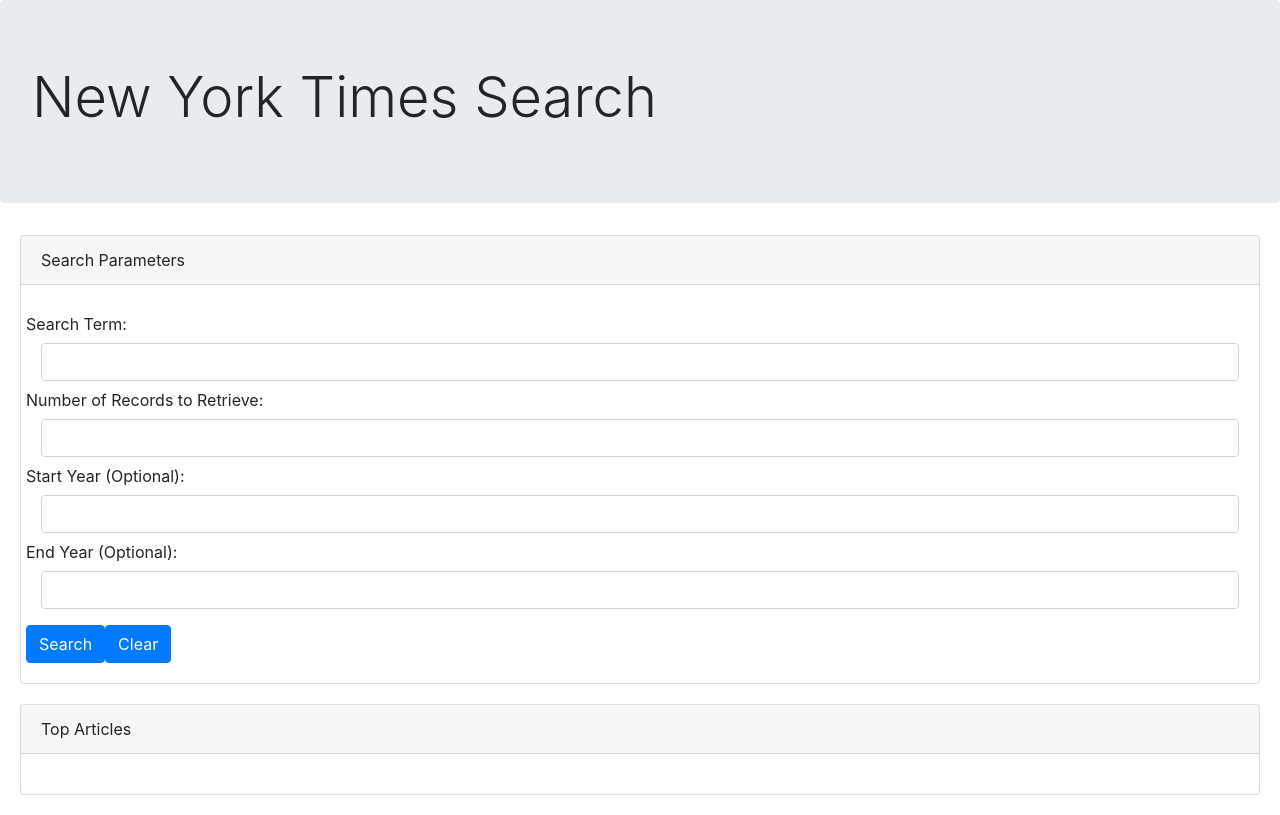
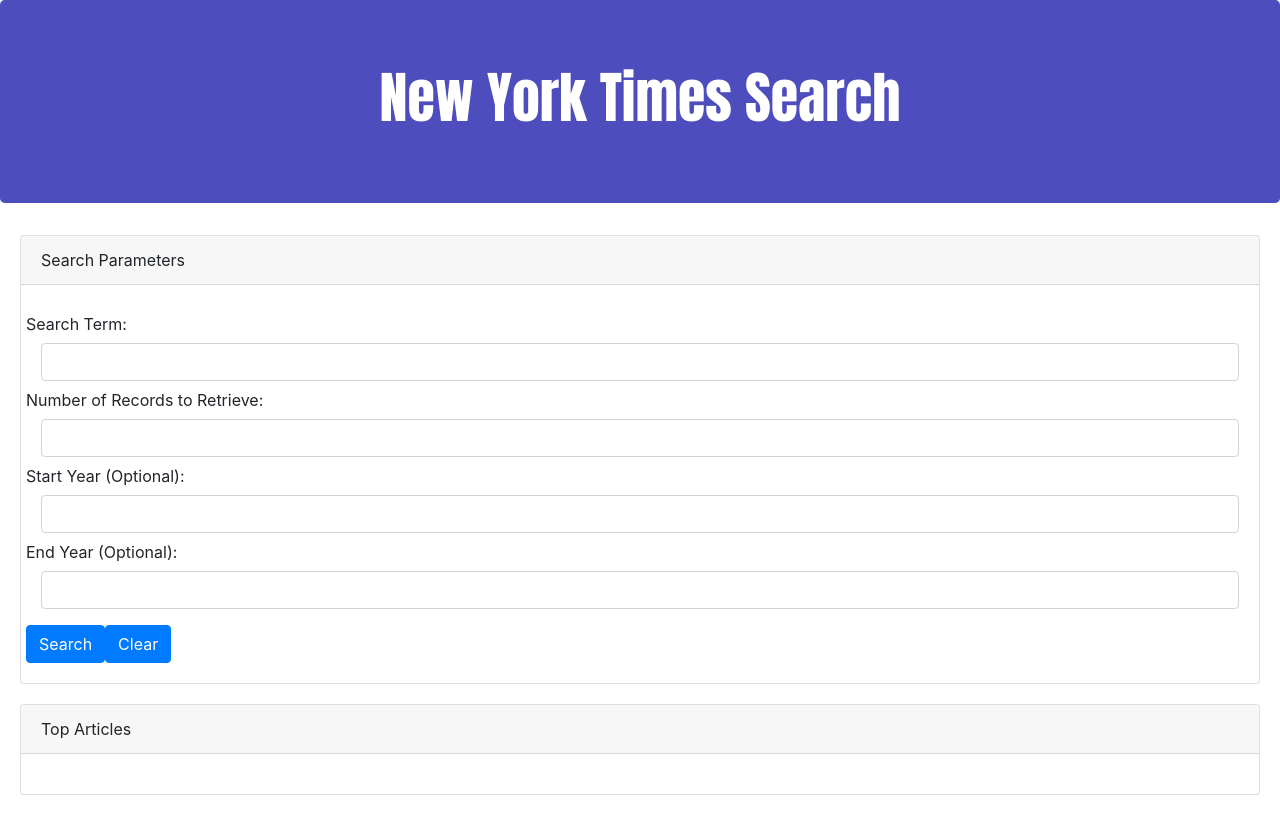
Before and after one commit to christinakerr/NewYorkTimesSearch, a plain HTML site: page index.html in a window 1280 px wide. Drawn offline with nearby package versions, Linux system fonts and the light colour scheme.

Commit message:
initial css layout

```diff
--- a/style.css
+++ b/style.css
@@ -1,3 +1,13 @@
+@import url('https://fonts.googleapis.com/css2?family=Anton&display=swap');
+
 .card {
     margin: 20px;
 }
+
+.jumbotron {
+    background-color: rgba(50, 50, 179, 0.865);
+    color: white;
+    text-align: center;
+    border: cornsilk;
+    font-family: 'Anton', sans-serif;
+}
```
